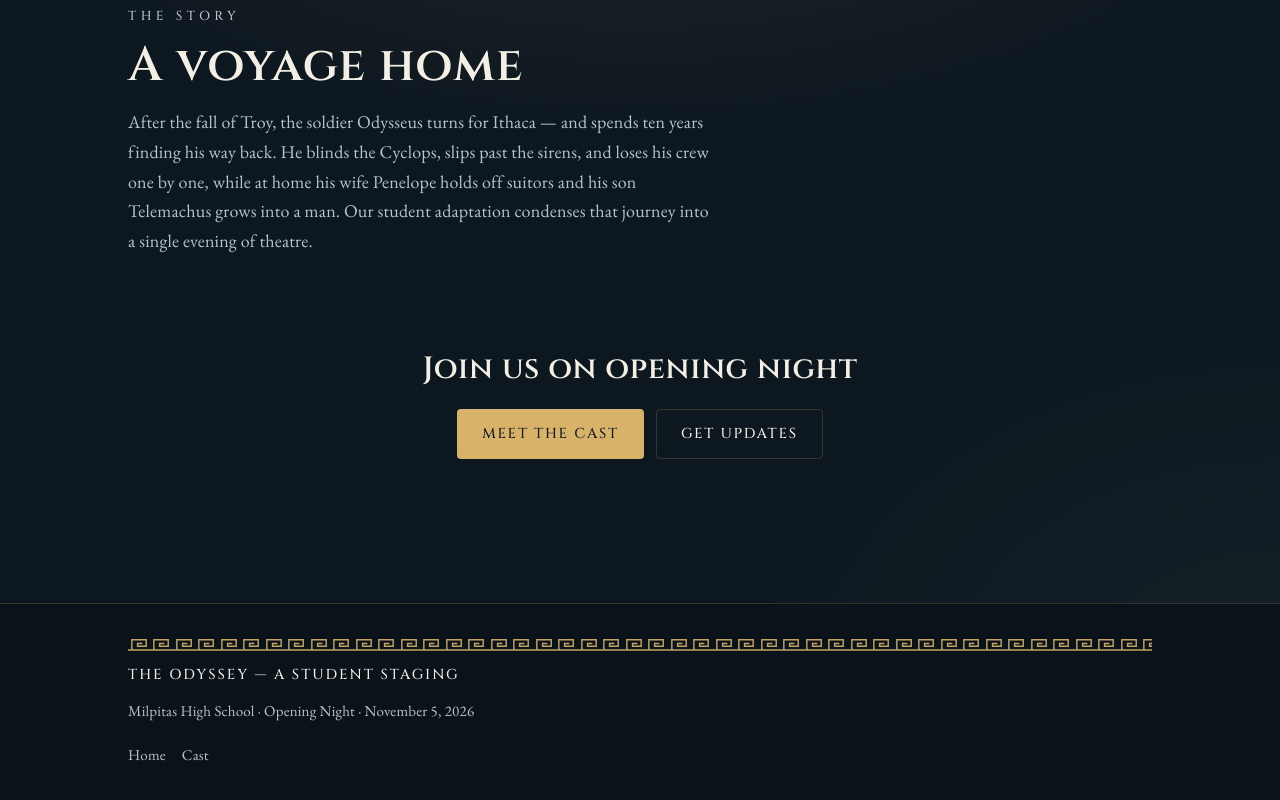
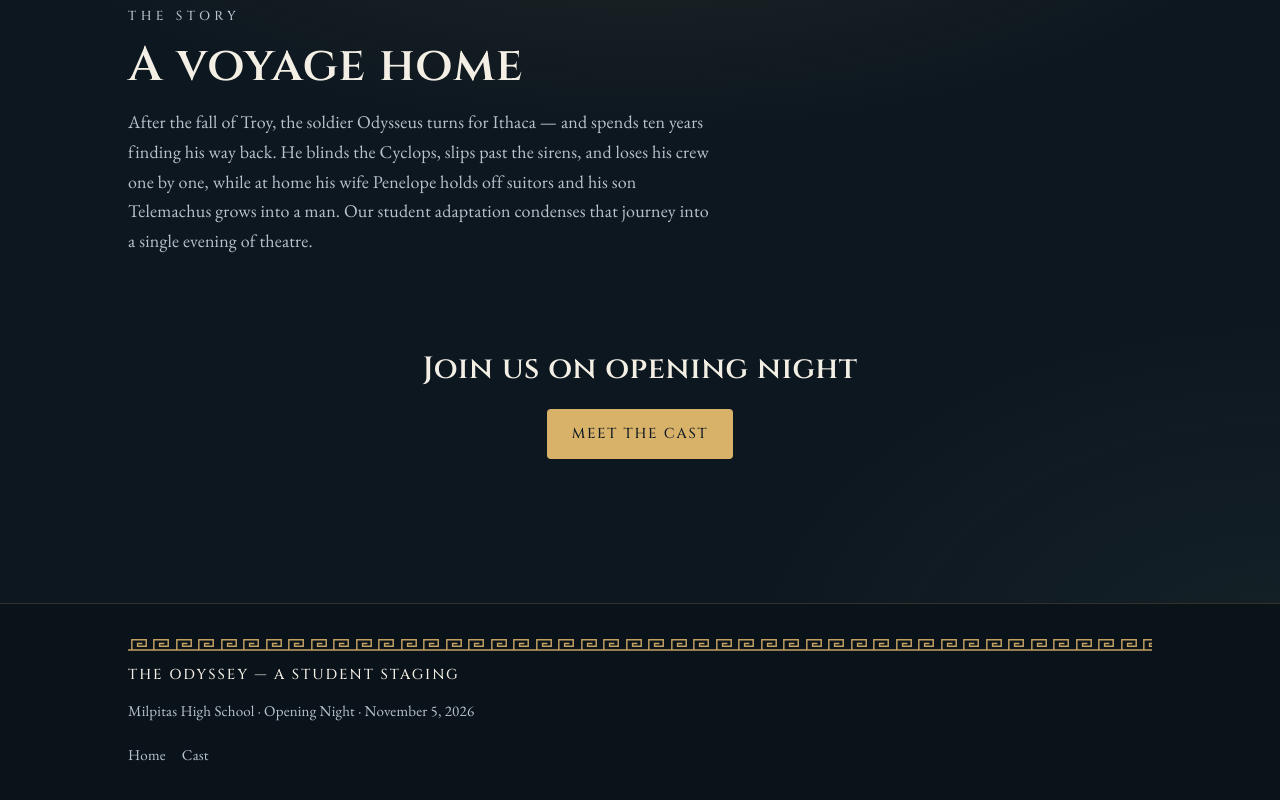
Before and after one commit to NealtheSeal128/Oddysey-website, a plain HTML site: page index.html in a window 1280 px wide. Shown: the part 1724-2524 px from the top of the page. Drawn offline with nearby package versions, Linux system fonts and the light colour scheme.

Commit message:
removed updates

```diff
--- a/index.html
+++ b/index.html
@@ -125,7 +125,6 @@
         <h2 id="cta-heading" class="reveal" style="font-size:var(--fs-h3)">Join us on opening night</h2>
         <div class="btn-row reveal" style="justify-content:center;--i:1">
           <a class="btn btn--primary" href="cast.html">Meet the Cast</a>
-          <a class="btn btn--ghost" href="updates.html">Get Updates</a>
         </div>
       </div>
     </section>
```
